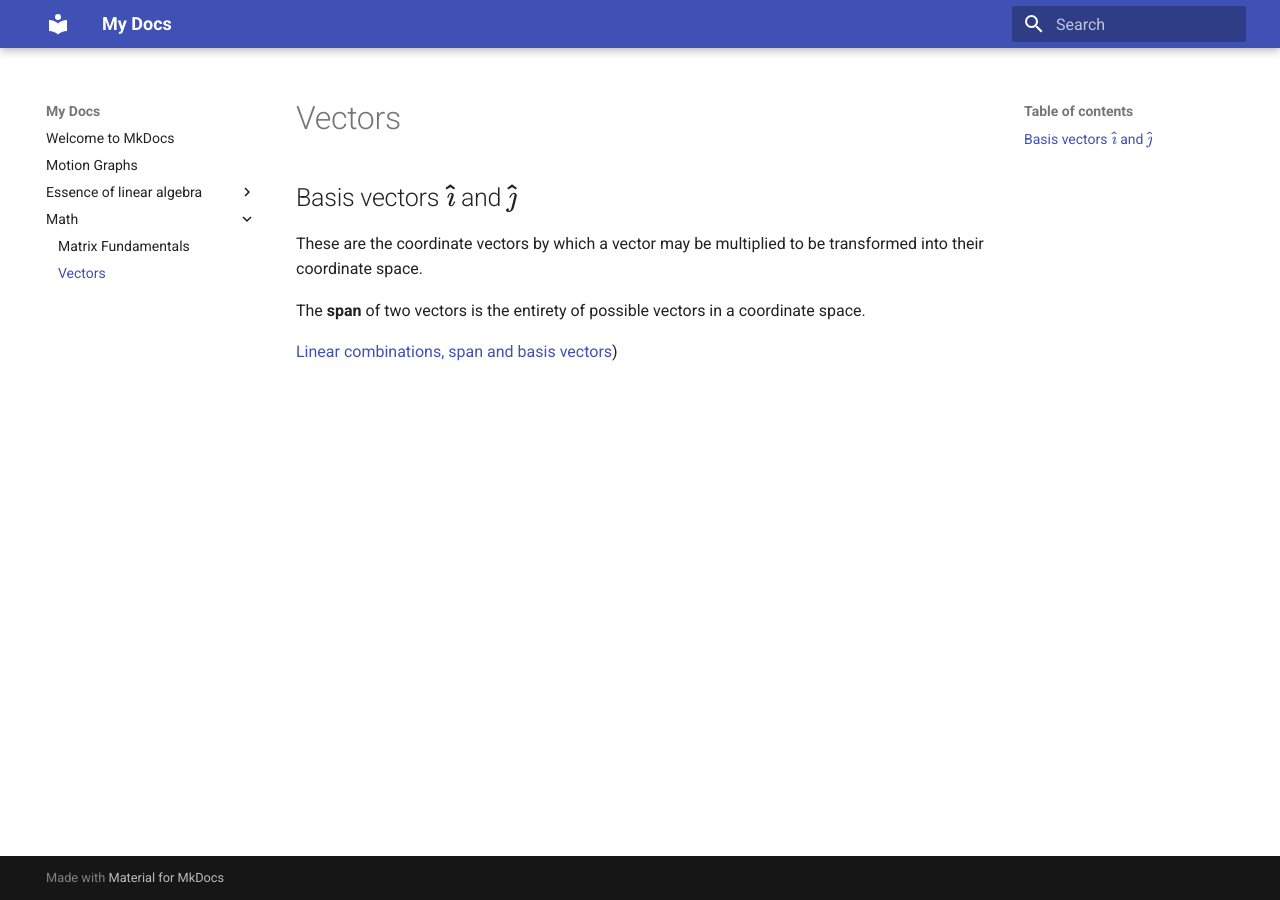
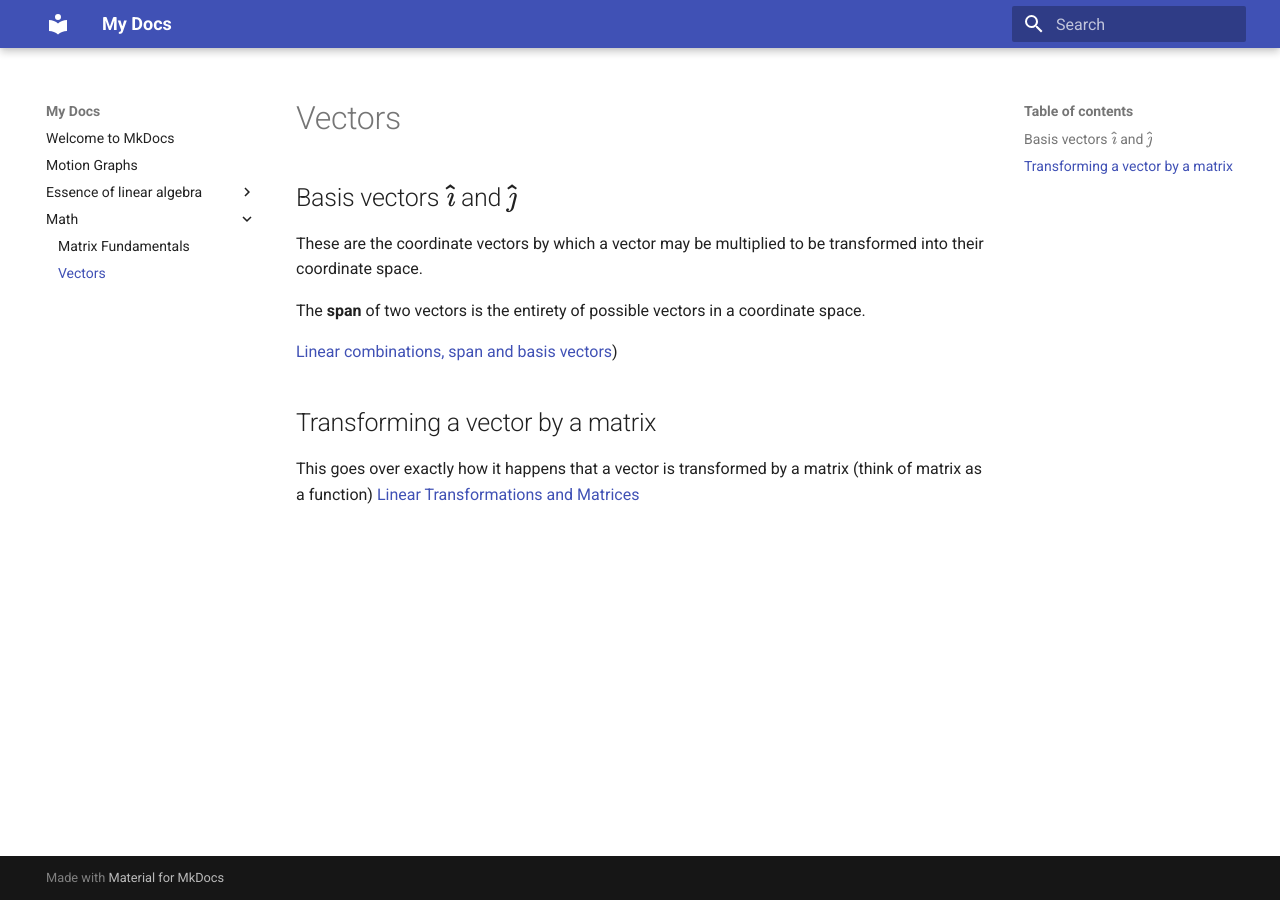
Before and after one commit to daredyoshi/notes.github.io, an MkDocs documentation site: the page built from docs/math/vector.md, in a window 1280 px wide. Built offline with MkDocs 1.6.1 and Material for MkDocs 9.7.7, drawn with Linux system fonts in a browser that asks for light colours.

Commit message:
Updated the math refernces to Linear Algebra

```diff
--- a/docs/math/vector.md
+++ b/docs/math/vector.md
@@ -6,3 +6,6 @@ These are the coordinate vectors by which a vector may be multiplied to be trans
 The **span** of two vectors is the entirety of possible vectors in a coordinate space.
 
 [Linear combinations, span and basis vectors](../Essence_of_linear_algebra/002_Linear_combinations_span_and_basis_vectors.md))
+
+## Transforming a vector by a matrix
+This goes over exactly how it happens that a vector is transformed by a matrix (think of matrix as a function) [Linear Transformations and Matrices](../Essence_of_linear_algebra/003_Linear_transformations_and_matrices.md)
```
Also changed, not shown: docs/math/matrix.md (+2 -0 lines).
